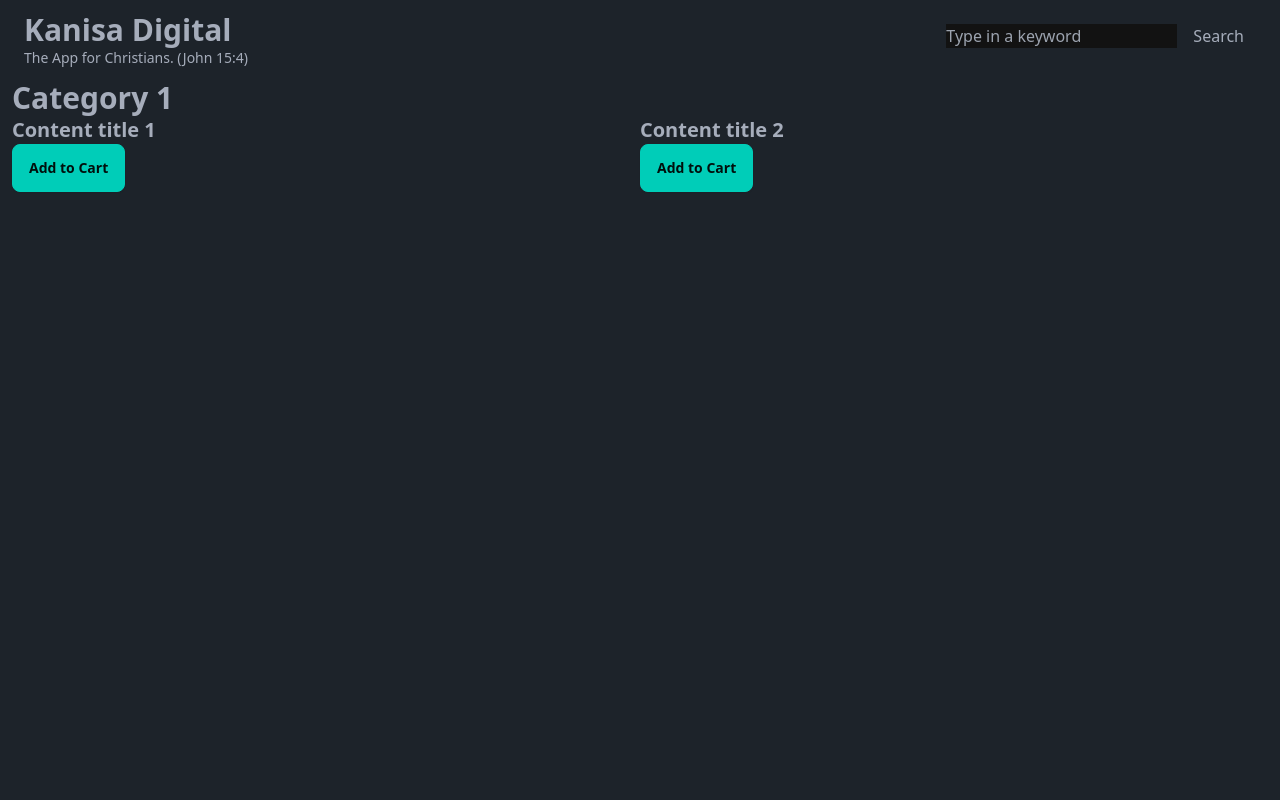
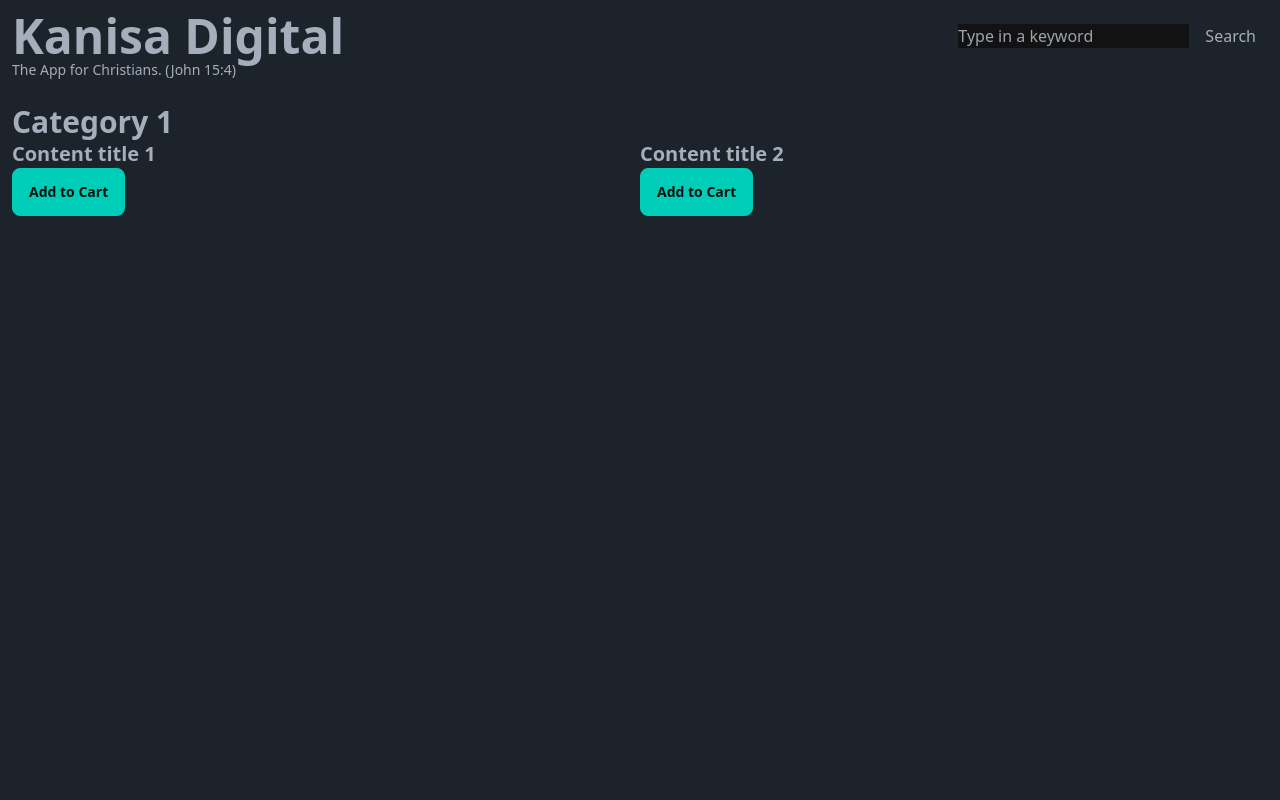
Before and after one commit to dexterbrian/Kanisa-Digital, a Next.js app: page / in a window 1280 px wide. Shown: the top 800 px of the page. Built offline with nearby package versions, Linux system fonts and the light colour scheme.

Commit message:
Updated navbar styling

```diff
--- a/app/components/NavBar.tsx
+++ b/app/components/NavBar.tsx
@@ -3,9 +3,9 @@ import SearchInput from './SearchInput'
 
 const NavBar = () => {
   return (
-    <div id="navBar" className='m-3 flex flex-row justify-between'>
+    <div id="navBar" className='mb-6 flex flex-row justify-between'>
         <div>
-            <h1 id="appTitle" className='text-3xl'><strong>Kanisa Digital</strong></h1>
+            <h1 id="appTitle" className='text-5xl'><strong>Kanisa Digital</strong></h1>
             <p id='appSubtitle' className='text-sm'>The App for Christians. (John 15:4)</p>
         </div>
         <SearchInput />
```
